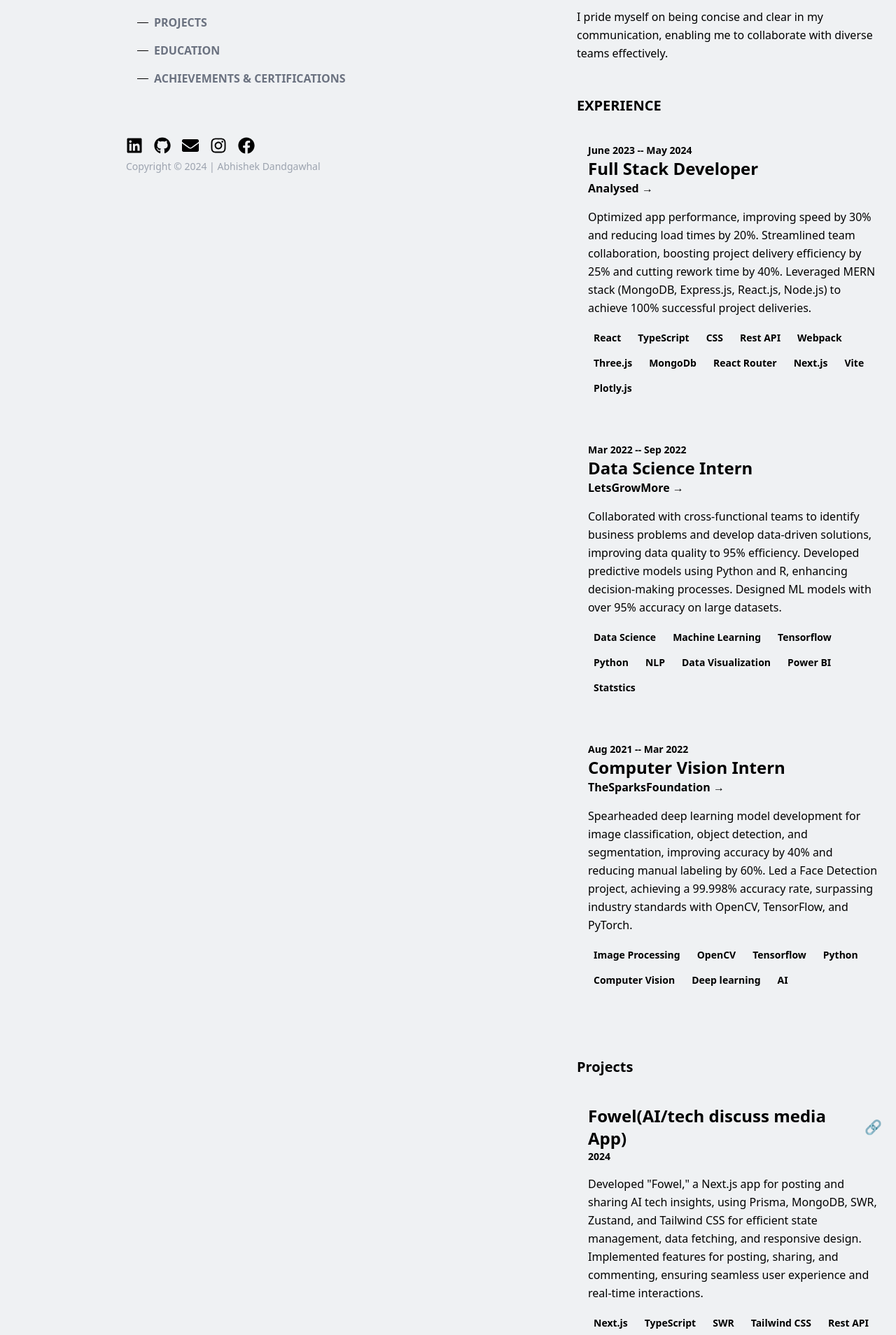
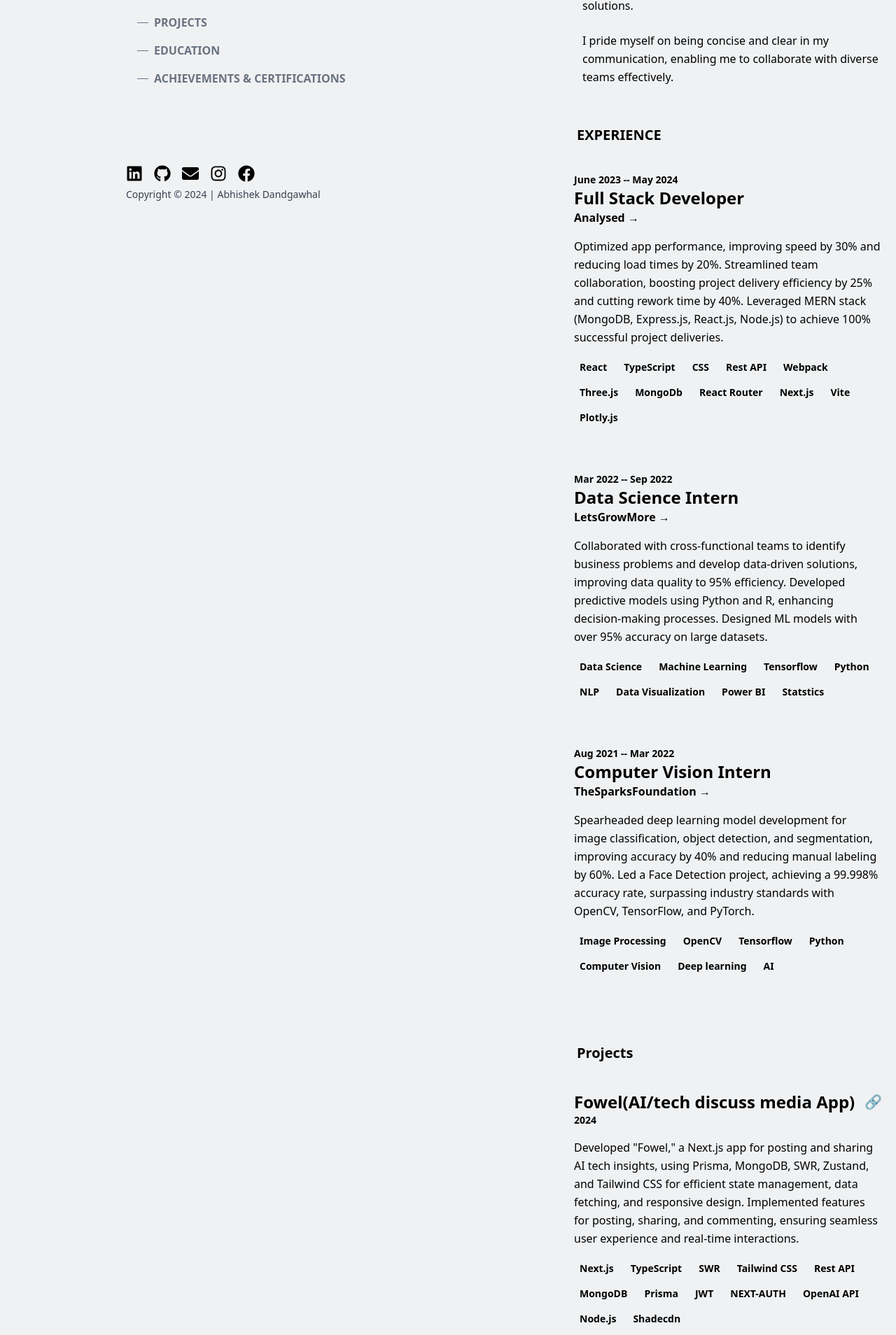
Before and after one commit to ABHI080201/Portfolio-website, a Next.js app: page / in a window 1280 px wide. Shown: the part 492-2400 px from the top of the page at 70% size. Built offline with nearby package versions, Linux system fonts and the light colour scheme.

Commit message:
final done

```diff
--- a/pages/components/Aboutus.tsx
+++ b/pages/components/Aboutus.tsx
@@ -4,8 +4,8 @@ const AboutUs: React.FC = () => {
   return (
     <div className="p-6 text-black mt-[75px]  ml-[-10px]  lg:w-[500px]  lg:ml-[+500px]">
       <h2 className="text-xl font-bold mb-4">ABOUT</h2>
-      <div className="hover:bg-blue-100">
-        <p className="mb-6 text-md leading-relaxed">
+      <div className="rounded-lg p-2 hover:bg-blue-100">
+        <p className="mb-6 text-md leading-relaxed ">
           Welcome! Im thrilled to have you here. Allow me to introduce myself —
           Im Abhishek Dandgawhal, a passionate Developer with excellent academic
           credentials and professional experience in leadership, technology, and
--- a/pages/components/Achive.tsx
+++ b/pages/components/Achive.tsx
@@ -39,7 +39,7 @@ const Achieve: React.FC = () => {
       <h2 className="text-xl font-bold mb-4 text-black">
         ACHIEVEMENTS & CERTIFICATIONS
       </h2>
-      <ul className="list-none space-y-4 hover:bg-blue-100">
+      <ul className="p-2 rounded-lg list-none space-y-4 hover:bg-blue-100">
         {achievements.map((achievement, index) => (
           <li key={index} className="flex items-start">
             <span className="font-bold w-24 text-black flex-shrink-0">
--- a/pages/components/Education.tsx
+++ b/pages/components/Education.tsx
@@ -26,7 +26,10 @@ const Education = () => {
     <div className=" p-6 rounded-lg text-black   lg:w-[500px] lg:ml-[+500px]  ">
       <h2 className="text-xl font-bold mb-6 text-black">Education</h2>
       {experiences.map((experience, index) => (
-        <div key={index} className="mb-8 p-4 rounded-lg hover:bg-blue-100">
+        <div
+          key={index}
+          className="mb-6 hover:bg-blue-100 ml-[-20px] lg:mb-8 p-4 rounded-lg hover:bg-blue-100"
+        >
           <h3 className="text-2xl font-bold text-black">{experience.role}</h3>
           <p className="text-md font-semibold text-black">
             {experience.company} <span>&rarr;</span>
--- a/pages/components/Experience.tsx
+++ b/pages/components/Experience.tsx
@@ -58,7 +58,10 @@ const Experience = () => {
     <div className=" p-6 rounded-lg text-black   lg:w-[500px] lg:ml-[+500px]  ">
       <h2 className="text-xl font-bold mb-6 text-black">EXPERIENCE</h2>
       {experiences.map((experience, index) => (
-        <div key={index} className="mb-8 p-4 rounded-lg hover:bg-blue-100">
+        <div
+          key={index}
+          className=" mb-6 hover:bg-blue-100 ml-[-20px] lg:mb-8 p-4 rounded-lg hover:bg-blue-100 "
+        >
           <p className="text-sm font-semibold text-black">
             {experience.period}
           </p>
--- a/pages/components/Imageinfo.tsx
+++ b/pages/components/Imageinfo.tsx
@@ -25,7 +25,7 @@ const ProfileCard = () => {
             </span>
           </div>
         </div>
-        <div className="flex items-center w-full sm:w-[400px] p-2 lg:w-[500px]">
+        <div className="flex items-center w-full sm:w-[500px] p-2 lg:w-[500px]">
           <p className="text-sm text-gray-700  sm:text-lg justify-text  md:ml-[-20px] lg:ml-[+30px] lg:w-[600px]">
             Software and Full-Stack AI Developer crafting intuitive digital
             experiences and AI solutions with seamless design and functionality,
--- a/pages/components/Project.tsx
+++ b/pages/components/Project.tsx
@@ -158,7 +158,10 @@ const Project = () => {
     <div className="p-6 rounded-lg text-black lg:w-[500px] lg:ml-[+500px]">
       <h2 className="text-xl font-bold mb-6 text-black">Projects</h2>
       {experiences.map((experience, index) => (
-        <div key={index} className="mb-8 p-4 rounded-lg hover:bg-blue-100">
+        <div
+          key={index}
+          className="mb-6 hover:bg-blue-100 ml-[-20px] lg:mb-8 p-4 rounded-lg hover:bg-blue-100"
+        >
           <h3 className="text-2xl font-bold text-black flex justify-between items-center">
             {experience.role}
             <a
--- a/pages/components/SidebarMenu.tsx
+++ b/pages/components/SidebarMenu.tsx
@@ -1,3 +1,71 @@
+// import React, { useState, useEffect } from "react";
+// import Link from "next/link"; // Importing Link from Next.js
+
+// const SidebarMenu: React.FC = () => {
+//   const [activeSection, setActiveSection] = useState<string>("");
+
+//   const menuItems = [
+//     { name: "ABOUT", href: "#aboutus" },
+//     { name: "EXPERIENCE", href: "#experience" },
+//     { name: "PROJECTS", href: "#projects" },
+//     { name: "EDUCATION", href: "#education" },
+//     { name: "ACHIEVEMENTS & CERTIFICATIONS", href: "#achievements" },
+//   ];
+
+//   useEffect(() => {
+//     const sections = menuItems.map((item) => document.querySelector(item.href));
+
+//     const observer = new IntersectionObserver(
+//       (entries) => {
+//         entries.forEach((entry) => {
+//           if (entry.isIntersecting) {
+//             setActiveSection(entry.target.id);
+//           }
+//         });
+//       },
+//       { threshold: 0.5 } // Adjust the threshold as needed
+//     );
+
+//     sections.forEach((section) => {
+//       if (section) observer.observe(section);
+//     });
+
+//     return () => {
+//       sections.forEach((section) => {
+//         if (section) observer.unobserve(section);
+//       });
+//     };
+//   }, [menuItems]);
+
+//   return (
+//     <div className="flex flex-col p-4 items-start text-black">
+//       {menuItems.map((item) => (
+//         <Link key={item.name} href={item.href}>
+//           <span
+//             className={`group flex items-center mb-4 text-md font-semibold transition-all duration-300 hover:text-black cursor-pointer ${
+//               activeSection === item.href.slice(1)
+//                 ? "text-black"
+//                 : "text-gray-500"
+//             }`}
+//           >
+//             {/* Line Animation */}
+//             <span
+//               className={`block h-px w-4 bg-black transition-all duration-300 ${
+//                 activeSection === item.href.slice(1)
+//                   ? "w-12"
+//                   : "group-hover:w-12"
+//               }`}
+//             ></span>
+//             {/* Menu Item Text */}
+//             <span className="ml-2">{item.name}</span>
+//           </span>
+//         </Link>
+//       ))}
+//     </div>
+//   );
+// };
+
+// export default SidebarMenu;
 import React, { useState, useEffect } from "react";
 import Link from "next/link"; // Importing Link from Next.js
 
@@ -19,7 +87,7 @@ const SidebarMenu: React.FC = () => {
       (entries) => {
         entries.forEach((entry) => {
           if (entry.isIntersecting) {
-            setActiveSection(entry.target.id);
+            setActiveSection(entry.target.id); // Set the active section using the element's ID
           }
         });
       },
@@ -38,7 +106,7 @@ const SidebarMenu: React.FC = () => {
   }, [menuItems]);
 
   return (
-    <div className="flex flex-col p-4 items-start text-black">
+    <div className="hidden lg:flex flex-col p-4 items-start text-black">
       {menuItems.map((item) => (
         <Link key={item.name} href={item.href}>
           <span
@@ -50,10 +118,10 @@ const SidebarMenu: React.FC = () => {
           >
             {/* Line Animation */}
             <span
-              className={`block h-px w-4 bg-black transition-all duration-300 ${
+              className={`block h-px transition-all duration-300 ${
                 activeSection === item.href.slice(1)
-                  ? "w-12"
-                  : "group-hover:w-12"
+                  ? "w-12 bg-black" // Extend line if section is active
+                  : "w-4 bg-gray-500 group-hover:w-12 bg-black" // Shorter line when not active but extend on hover
               }`}
             ></span>
             {/* Menu Item Text */}
--- a/pages/components/connectwith.tsx
+++ b/pages/components/connectwith.tsx
@@ -1,4 +1,3 @@
-// ConnectWith.tsx
 import React from "react";
 import {
   FaLinkedin,
@@ -10,29 +9,28 @@ import {
 
 const ConnectWith: React.FC = () => {
   return (
-    <div className="flex flex-col items-start  text-black mt-10 ">
+    <div className="flex flex-col items-start  text-black lg:mt-20 ">
       <div className="flex gap-4 mb-2">
-        {/* LinkedIn Icon */}
         <a
-          href="https://www.linkedin.com"
+          href="https://www.linkedin.com/in/abhishekdandgawhal/"
           target="_blank"
           rel="noopener noreferrer"
         >
           <FaLinkedin className="text-2xl hover:text-blue-500" />
         </a>
-        {/* GitHub Icon */}
+
         <a
-          href="https://www.github.com"
+          href="https://github.com/ABHI080201"
           target="_blank"
           rel="noopener noreferrer"
         >
           <FaGithub className="text-2xl hover:text-gray-500" />
         </a>
-        {/* Email Icon */}
-        <a href="mailto:your-email@example.com">
+
+        <a href="abhishekdandgawhal@gmail.com">
           <FaEnvelope className="text-2xl hover:text-red-500" />
         </a>
-        {/* Instagram Icon */}
+
         <a
           href="https://www.instagram.com"
           target="_blank"
@@ -40,7 +38,7 @@ const ConnectWith: React.FC = () => {
         >
           <FaInstagram className="text-2xl hover:text-pink-500" />
         </a>
-        {/* Facebook Icon */}
+
         <a
           href="https://www.facebook.com"
           target="_blank"
@@ -49,7 +47,7 @@ const ConnectWith: React.FC = () => {
           <FaFacebook className="text-2xl hover:text-blue-700" />
         </a>
       </div>
-      <p className="text-sm text-gray-400">
+      <p className="hidden lg:block text-sm text-gray-700">
         Copyright © 2024 | Abhishek Dandgawhal
       </p>
     </div>
```
